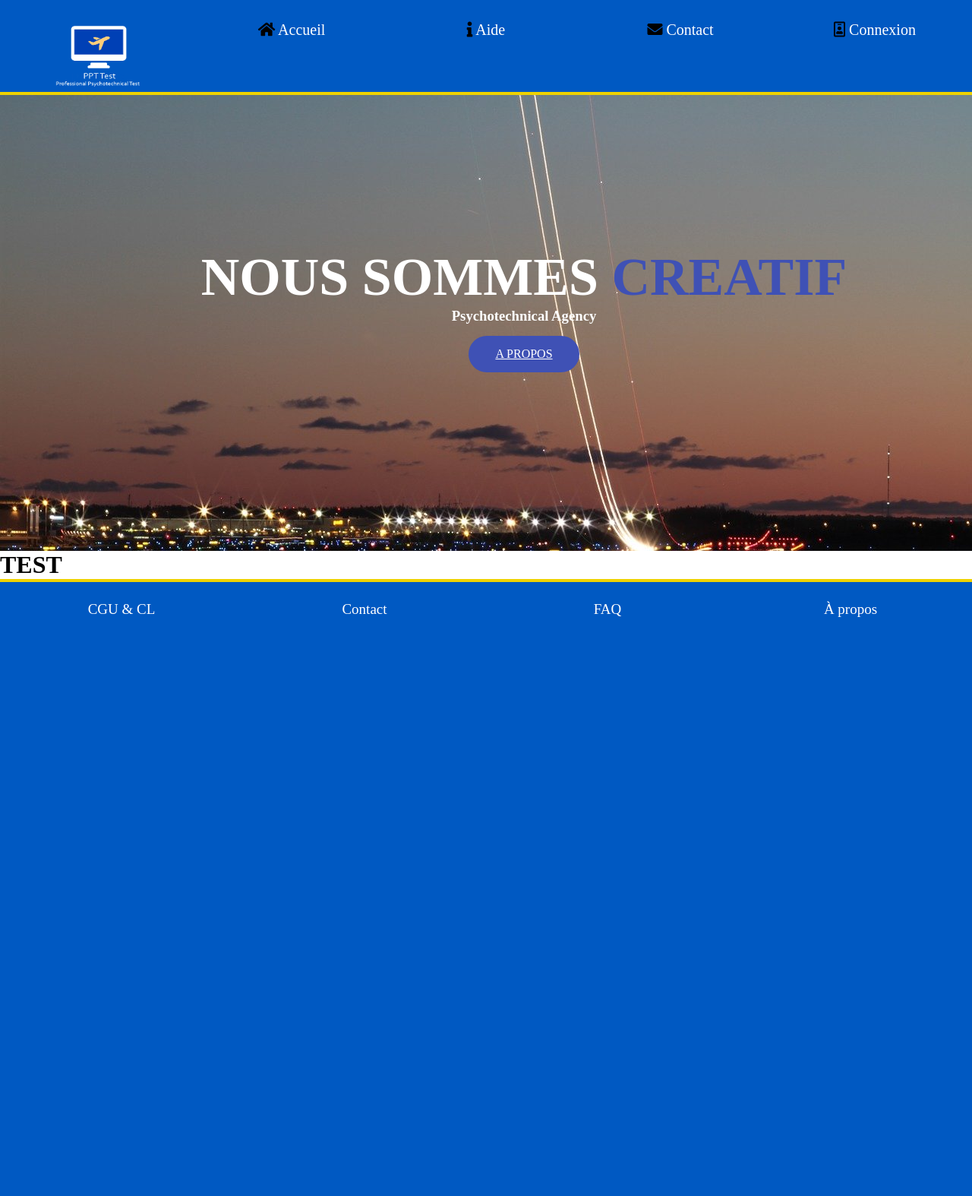
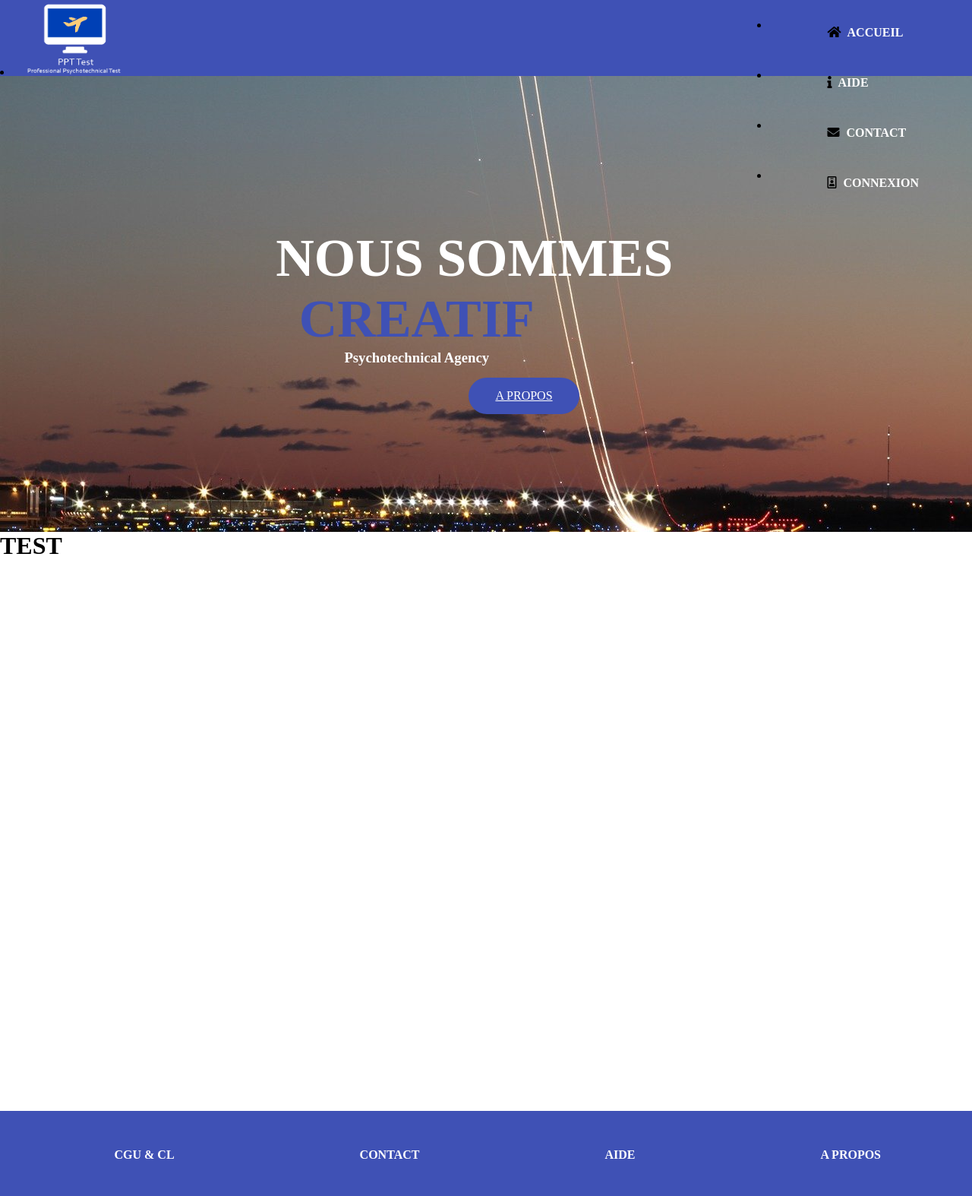
Before and after one commit to APP-G4C/SITE, a PHP site: page /view/accueil.php in a window 1280 px wide; the page is wider, and only the part inside the window is pictured. Shown: that part at 76% size. Before the commit the page ends 812 px from the top of that part, so only its background shows below. Run offline with PHP 8.4, Linux system fonts and the light colour scheme; some libraries are stand-ins or nearby versions.

Commit message:
change header &footer

```diff
--- a/public/css/Header.css
+++ b/public/css/Header.css
@@ -1,122 +1,66 @@
-/* CSS menu 1 */
-
-header{
-    background-color: #EFD200;
-    border-bottom: solid 4px;
-    border-color: #EFD200;
-    font-size: 20px;
+.menu {
+  background: #3F51B5;
+  width: auto;
+  height: 100px;
+  line-height: 66px;
 }
 
-.fas fa-home imgs{
-    color: white;
+.m-left {
+  float: left;
 }
 
-#menu1 nav ul{
-    list-style: none;
-    color: white;
+a img{
+  position: relative;
+  top: auto;
+  left: 10px;
+  width: 130px;
+  height: 100px;
 }
 
-#menu1 nav li{
-    float: left;
-
-    width: 20%;
-    text-align: center;
-
-
+.logo{
+  margin: 0;
+  padding: 0;
+  color: #fff;
+  text-transform: uppercase;
+  font-weight: 900;
+  font-size: 35px;
+  letter-spacing: 1px;
 }
 
-#menu1 nav ul::after{
-    content: "";
-    display: table;
-    clear: both;
-    color: white;
+.m-right {
+  float: right;
+}
+.m-link {
+  position: relative;
+  top: 10px;
+  text-decoration: none;
+  color: #fff;
+  text-transform: uppercase;
+  font-weight: 900;
+  padding: 0;
+  margin: 0 70px;
+  transition: all 0.3s ease-in-out;
+  border-bottom: 2px solid transparent;
 }
 
-#menu1 nav{
-    background-color: #0059C2;
-    width: 100%;
-    margin: 0;
-    position: sticky;
-    top: 0px;
-    color: white;
+.m-link:hover{
+  padding-bottom: 3px;
+  border-color: #fff;
 }
 
-#menu1 nav a{
-    display: block;
-    text-decoration: none;
-    color: white;
-    vertical-align: center;
-
-}
-
-#menu1 nav a:hover{
-    color: white;
-    text-shadow: 2px 2px 4px white;
-}
-
-#menu1 li a{
-    vertical-align: middle;
-    display: inline-block;
-    position: relative;
-}
-
-#link{
-    padding-top: 16px;
-    text-align: center;
-    position: relative;
+.m-link i{
+  margin-right: 5px;
 }
 
 
-}
-
-#menu1 nav a{
-    display: block;
-    text-decoration: none;
-    color: white;
-    vertical-align: center;
-
-}
-
-#menu1 nav a:hover{
-    color: white;
-
-    text-shadow: 2px 2px 4px white;
-}
-
-#menu1 li a{
-    vertical-align: middle;
-    display: inline-block;
-    position: relative;
-}
-
-#link{
-    padding-top: 26px;
-    text-align: center;
-    position: relative;
-}
 
 
-#logoapp img{
-    padding-top: 3px;
-    height: 87px;
-    width: 117px;
 
-}
 
-header nav ul li {
-    display: block;
 
-}
-header nav ul li  ul li {
-    display: none;
-    line-height: 10px;
-}
 
-header nav ul li:hover ul li {
-    display: block;
-    font-size: 10px;
-    margin: 30px;
-}
+
+
 
 
 
--- a/public/css/footer.css
+++ b/public/css/footer.css
@@ -1,64 +1,40 @@
 /* CSS menu 2 */
 
-footer {
-
-    border-top: solid 4px;
-    border-color: #EFD200;
-    font-size: 19px;
-    position: sticky;s
+.footer {
+  background: #3F51B5;
+  width: 100%;
+  height: 112px;
+  line-height: 66px;
+  position: relative;
+  top: 725px;
 }
 
-#menu2{
-    position: static;
+
+.f-right {
+  float: right;
+}
+.f-link {
+  position: relative;
+  top: 25px;
+  text-decoration: none;
+  color: #fff;
+  text-transform: uppercase;
+  font-weight: 900;
+  padding: 0;margin: 0 120px;
+  transition: all 0.3s ease-in-out;
+  border-bottom: 2px solid transparent;
 }
 
-#menu2 nav ul{
-    list-style: none;
+.f-link:hover{
+  padding-bottom: 3px;
+  border-color: #fff;
 }
 
-#menu2 nav li{
-    float: left;
-    width: 25%;
-    text-align: center;
+.f-link i{
+  margin-right: 5px;
 }
 
-#menu2 nav ul::after{
-    content: "";
-    display: table;
-    clear: both;
-}
 
-#menu2 nav{
-    background-color: #0059C2;
-    width: 100%;
-    height: 75px;
-    margin: 0 auto;
-    position: sticky;
-
-}
-
-#menu2 nav a{
-    display: block;
-    text-decoration: none;
-    color: white;
-    vertical-align: center;
-
-}
-
-#menu2 nav a:hover{
-    color: white;
-    font-size: 21.5px;
-    text-shadow: 2px 2px 4px white;
-}
-
-#menu2 li a{
-    vertical-align: middle;
-    display: inline-block;
-}
-
-#link2{
-    padding-top: 23px;
-}
 
 @media all and (max-width: 600px){
     footer {
--- a/view/accueil.php
+++ b/view/accueil.php
@@ -12,22 +12,25 @@
     <link rel="stylesheet" href="/SITE/public/css/footer.css">
     <link rel="stylesheet" href="/SITE/public/css/style.css">
     <link rel="stylesheet" href="/SITE/public/css/accueil.css">
-
-
     <link rel="stylesheet" href="https://pro.fontawesome.com/releases/v5.10.0/css/all.css" integrity="sha384-AYmEC3Yw5cVb3ZcuHtOA93w35dYTsvhLPVnYs9eStHfGJvOvKxVfELGroGkvsg+p" crossorigin="anonymous"/>
-
 
 </head>
 
-  <header id="menu1">
-    <nav>
-        <ul id="menu">
-            <li id="link"><a id="logoapp"href="#"><img src="/SITE/public/images/logoapp.png"/></a></li>
-            <li id="link"><a id="b2" href="#"><i class="fas fa-home"></i> Accueil</a></li>
-            <li id="link"><a id="b3"href="faq.php"><i class="fas fa-info"></i> Aide</a></li>
-            <li id="link"><a id="b4"href="contact.php"><i class="fas fa-envelope"></i> Contact</a></li>
-            <li id="link"><a id="b5"href="connexion.php"><i class="far fa-id-badge"></i> Connexion</a></li>
 
+      <header role="header">
+        <nav class="menu" role="navigation">
+            <div class="inner">
+              <div class="m-left">
+                <li id="link"><a id="logoapp" href="#" class="logo"><img src="/SITE/public/images/logoapp.png"/></a></li>
+              </div>
+              <div class="m-right">
+                <li id="link"><a id="b2" href="#" class="m-link"><i class="fas fa-home"></i> Accueil</a></li>
+                <li id="link"><a id="b3" href="faq.php" class="m-link"><i class="fas fa-info"></i> Aide</a></li>
+                <li id="link"><a id="b4" href="contact.php" class="m-link"><i class="fas fa-envelope"></i> Contact</a></li>
+                <li id="link"><a id="b5" href="connexion.php" class="m-link"><i class="far fa-id-badge"></i> Connexion</a></li>
+                </div>
+            </div>
+        </nav>
 
 
             <!--UTILISATEUR
@@ -56,8 +59,6 @@
                 </ul>
             </li><!-->
 
-        </ul>
-    </nav>
   </header>
 
 
@@ -81,22 +82,20 @@
 
         </ul>
     </nav>
-  </header>
+  </body>
 
-
-
-
-
-
-    <footer id="menu2">
-        <nav>
-            <ul>
-                <li id="link2"><a href="cgu.php">CGU & CL</a></li>
-                <li id="link2"><a href="contact.php">Contact</a></li>
-                <li id="link2"><a href="faq.php">FAQ</a></li>
-                <li id="link2"><a href="aboutus.php">À propos</a></li>
-            </ul>
-        </nav>
+  <footer>
+      <nav class="footer" role="navigation">
+          <div class="inner">
+            <div class="f-right">
+              <a href="CGU.php" class="f-link"></i> CGU & CL</a>
+              <a href="CONTACT.php" class="f-link"></i> Contact</a>
+              <a href="AIDE.php" class="f-link"></i> Aide</a>
+              <a href="about_us.php" class="f-link"></i> A propos</a>
+            </div>
+          </div>
+      </nav>
+        </div>
     </footer>
 
 </html>
```
